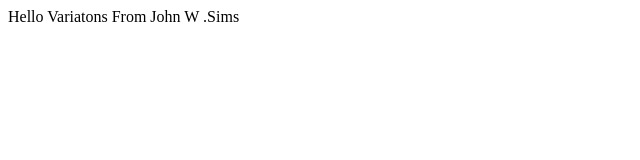
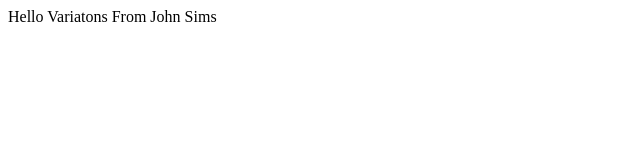
Before and after one commit to techiebud/variations, a plain HTML site: page Index.html in a window 1280 px wide. Shown: the full height of the page, 0-640 px from the left. Drawn offline with Linux system fonts and the light colour scheme.

Commit message:
TEsting.

```diff
--- a/Index.html
+++ b/Index.html
@@ -6,6 +6,6 @@
         <title>The Variations</title>
     </head>
     <body>
-        Hello Variatons From John W .Sims
+        Hello Variatons From John Sims
     </body>
 </html>
```
